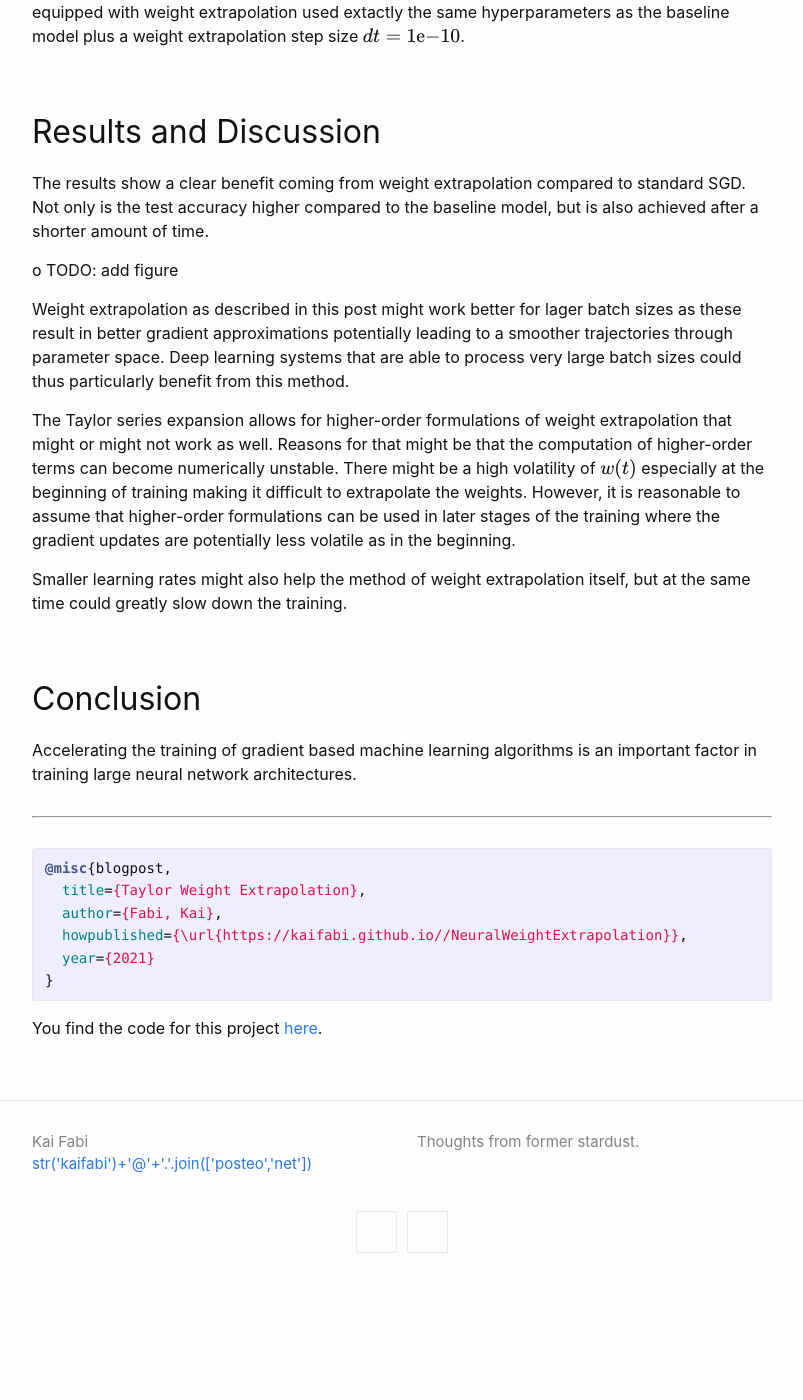
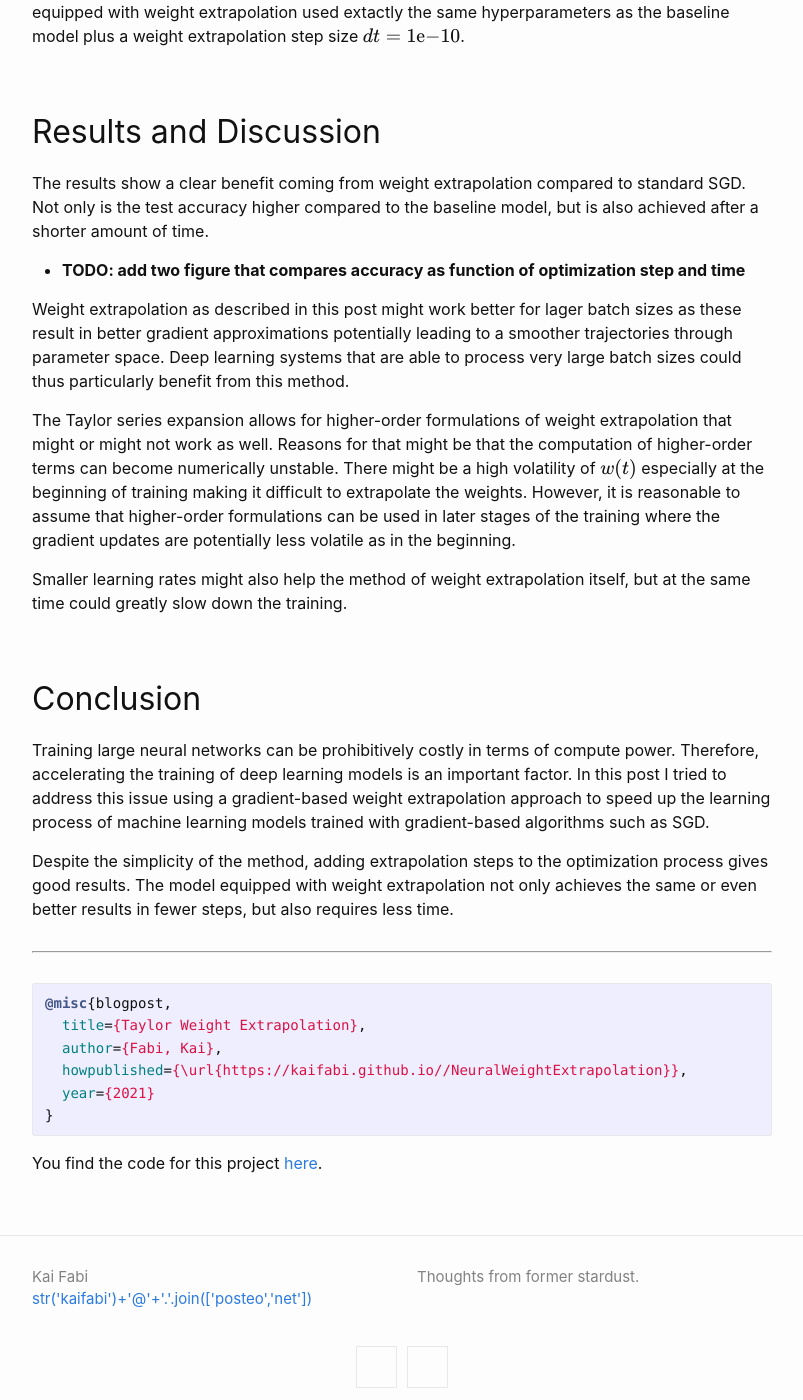
Before and after one commit to kaifishr/kaifishr.github.io, a Jekyll site: the page built from _posts/2021-06-27-weight-extrapolation.md, in a window 1280 px wide and 1400 px high, scrolled down 4491 px. Shown: the whole window, without its empty margins (238-1041 px from the left). Built offline with Jekyll 4.4.1, drawn with Linux system fonts in a browser that asks for light colours; formulas are drawn with MathJax 3; before the commit the page ends 5779 px from its top, so only the background shows below that.

Commit message:
- Worked on conclusion

```diff
--- a/_posts/2021-06-27-weight-extrapolation.md
+++ b/_posts/2021-06-27-weight-extrapolation.md
@@ -160,7 +160,7 @@ For the experiments I trained two ResNet-18 convolutional neural network on the
 
 The results show a clear benefit coming from weight extrapolation compared to standard SGD. Not only is the test accuracy higher compared to the baseline model, but is also achieved after a shorter amount of time.
 
-o TODO: add figure
+- **TODO: add two figure that compares accuracy as function of optimization step and time**
 
 Weight extrapolation as described in this post might work better for lager batch sizes as these result in better gradient approximations potentially leading to a smoother trajectories through parameter space. Deep learning systems that are able to process very large batch sizes could thus particularly benefit from this method.
 
@@ -170,8 +170,9 @@ Smaller learning rates might also help the method of weight extrapolation itself
 
 ## Conclusion
 
-Accelerating the training of gradient based machine learning algorithms is an important factor in training large neural network architectures.
+Training large neural networks can be prohibitively costly in terms of compute power. Therefore, accelerating the training of deep learning models is an important factor. In this post I tried to address this issue using a gradient-based weight extrapolation approach to speed up the learning process of machine learning models trained with gradient-based algorithms such as SGD.
 
+Despite the simplicity of the method, adding extrapolation steps to the optimization process gives good results. The model equipped with weight extrapolation not only achieves the same or even better results in fewer steps, but also requires less time.
 
 ---
 
@@ -187,4 +188,4 @@ Accelerating the training of gradient based machine learning algorithms is an im
 You find the code for this project [here][github_code].
 
 <!-- Links -->
-[github_code]: https://github.com/KaiFabi/NeuralGrid
+[github_code]: https://github.com/KaiFabi/WeightExtrapolation
```
Also changed, not shown: other parts of _posts/2021-06-27-weight-extrapolation.md (+1 -1 lines).
